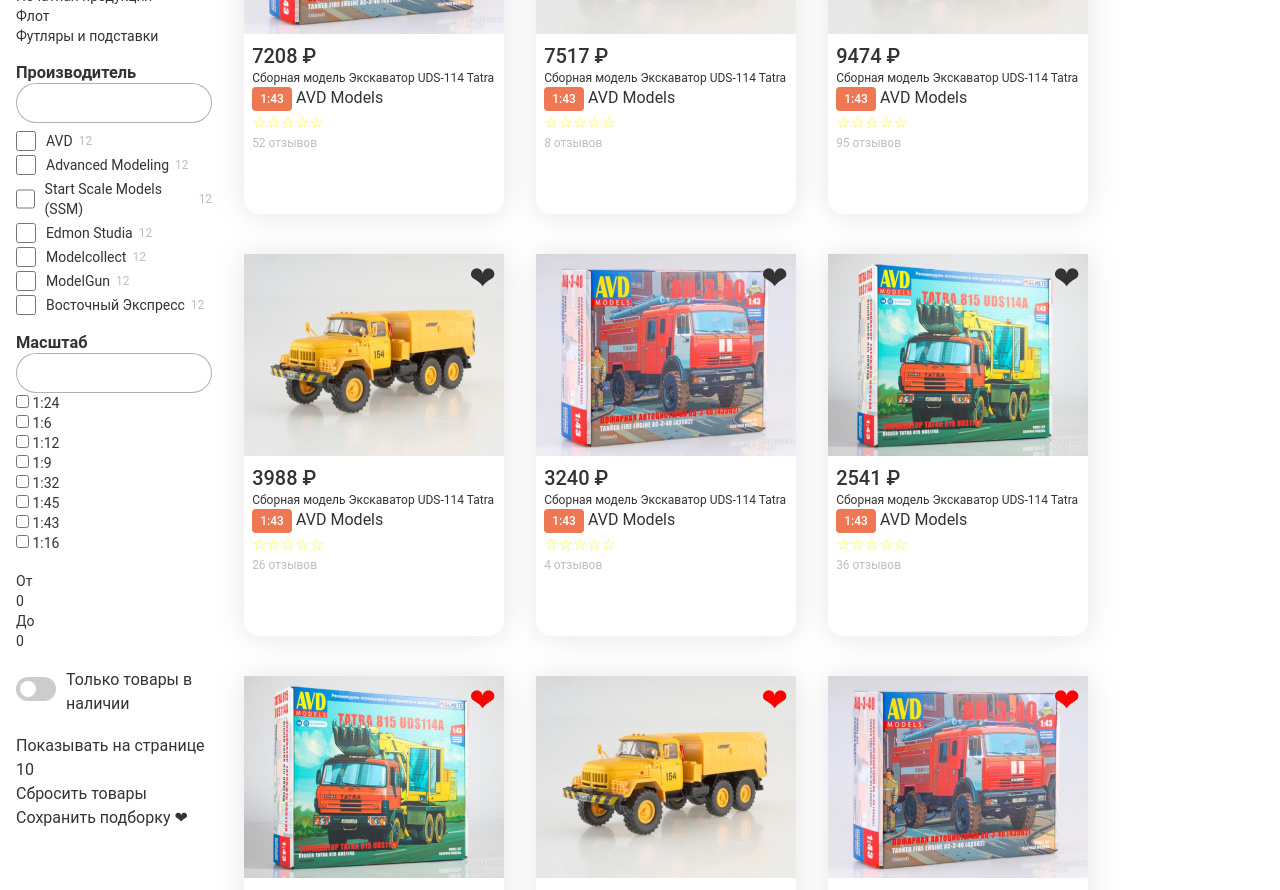
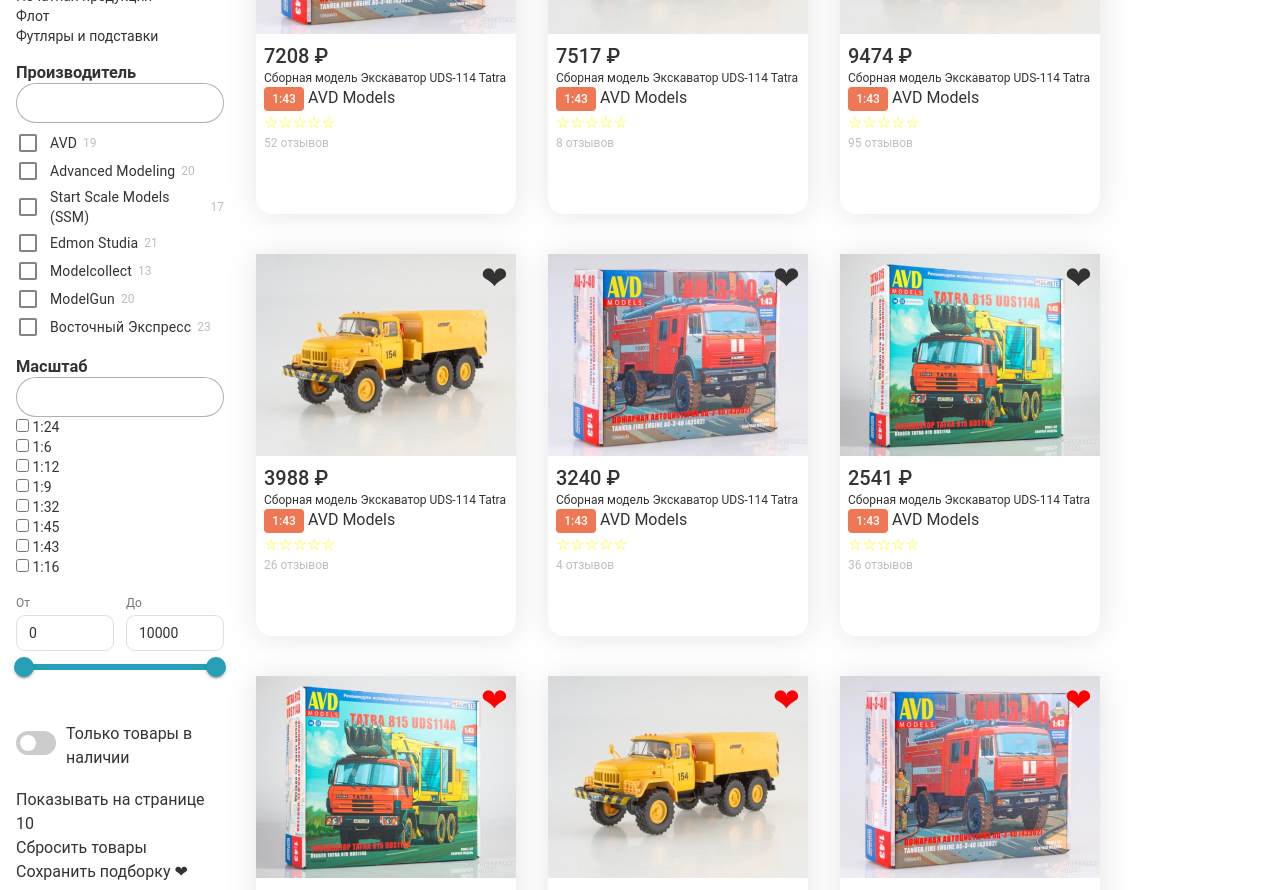
Before and after one commit to S0RGE/test-task-m, a Vue app: page / in a window 1280 px wide. Shown: the part 420-1310 px from the top of the page. Built offline with nearby package versions, Linux system fonts and the light colour scheme.

Commit message:
refactor MenuItem component

```diff
--- a/src/assets/scss/global.scss
+++ b/src/assets/scss/global.scss
@@ -122,16 +122,6 @@
     margin-left: 6px;
     color: #bdbdbd; //$color-secondary-grey
   }
-
-  [type='checkbox'] {
-    width: 20px;
-    height: 20px;
-
-    /* Primary/Primary/Default */
-
-    background: #279fb9;
-    border-radius: 4px;
-  }
 }
 
 .companies-filter_item + .companies-filter_item {
--- a/src/components/Catalog/ProductCatalog.vue
+++ b/src/components/Catalog/ProductCatalog.vue
@@ -42,7 +42,6 @@
     sortProducts(products) {
       let result = [...products];
       result.sort((a, b) => {
-        console.log('a < b: ', a[this.sortBy.name] < b[this.sortBy.name]);
         return a[this.sortBy.name] - b[this.sortBy.name];
       });
 
@@ -71,11 +70,11 @@
         );
 
       // фильтр по цене
-      // result = result.filter(
-      //   (product) =>
-      //     product.price <= this.filters.priceLimit[1] &&
-      //     product.price >= this.filters.priceLimit[0]
-      // );
+      result = result.filter(
+        (product) =>
+          product.price <= this.filters.priceLimit[1] &&
+          product.price >= this.filters.priceLimit[0]
+      );
       return result;
     },
     paginatedProducts() {
--- a/src/components/Catalog/ProductCatalogSortBy.vue
+++ b/src/components/Catalog/ProductCatalogSortBy.vue
@@ -18,7 +18,7 @@
     return {
       selectedSort: '',
       sortItems: [
-        { name: 'popular', value: 'Популярности' },
+        { name: 'messages', value: 'Популярности' },
         { name: 'raiting', value: 'Рейтингу' },
         { name: 'price', value: 'Цене' },
         { name: 'discount', value: 'Скидке' },
--- a/src/components/Menu/MainMenu.vue
+++ b/src/components/Menu/MainMenu.vue
@@ -14,10 +14,7 @@
       <main-menu-product-scale />
     </div>
     <div class="product-filter price-filter">
-      <main-menu-price-filter
-        @set-max-price="setMaxPrice"
-        @set-min-price="setMinPrice"
-      />
+      <main-menu-price-filter @set-price-range="setPriceRange" />
     </div>
     <div class="product-filter in-stock">
       <main-menu-product-instock @set-instock="setInstockFilter" />
@@ -57,10 +54,15 @@
   },
   methods: {
     setCategoryFilter(categoryIndex) {
-      const updatedFilters = {
-        ...this.filters,
-        category: this.categories[categoryIndex],
-      };
+      let updatedFilters = { ...this.filters };
+      if (!categoryIndex) {
+        updatedFilters = { ...updatedFilters, category: '' };
+      } else {
+        updatedFilters = {
+          ...this.filters,
+          category: this.categories[categoryIndex],
+        };
+      }
       this.updateFilters(updatedFilters);
     },
     setInstockFilter(instock) {
@@ -80,6 +82,11 @@
         updatedFilters.companies.splice(companyIndex, 1);
       }
 
+      this.updateFilters(updatedFilters);
+    },
+    setPriceRange(priceRange) {
+      const updatedFilters = this.filters;
+      updatedFilters.priceLimit = priceRange;
       this.updateFilters(updatedFilters);
     },
     setMaxPrice(price) {
--- a/src/components/Menu/MainMenuCategory.vue
+++ b/src/components/Menu/MainMenuCategory.vue
@@ -34,7 +34,11 @@
   },
   methods: {
     setCategory(indexOfCategory) {
-      this.activeCategory = indexOfCategory;
+      if (this.activeCategory === indexOfCategory) {
+        this.activeCategory = null;
+      } else {
+        this.activeCategory = indexOfCategory;
+      }
       this.$emit('set-category-filter', indexOfCategory);
     },
   },
--- a/src/components/Menu/MainMenuCompanies.vue
+++ b/src/components/Menu/MainMenuCompanies.vue
@@ -10,13 +10,13 @@
   ></v-text-field>
   <div class="companies-filter">
     <div
-      v-for="(company, index) in filteredCompanies"
+      v-for="company in filteredCompanies"
       :key="company"
       class="companies-filter_item"
     >
-      <company-item
+      <menu-item
+        :items-count="getCompanyProductCount(company)"
         :company="company"
-        :index="index"
         @set-company-filter="setCompanyFilter"
       />
     </div>
@@ -24,14 +24,13 @@
 </template>
 
 <script>
-import CompanyItem from './CompanyItem.vue';
+import MenuItem from './MenuItem.vue';
 
 export default {
-  components: { CompanyItem },
+  components: { MenuItem },
   data() {
     return {
       companyFilter: '',
-      checkbox1: false,
     };
   },
   props: {
@@ -50,6 +49,17 @@
     setCompanyFilter(company) {
       this.$emit('set-company-filter', company);
     },
+    getCompanyProductCount(company) {
+      const result = this.products.reduce((acc, item) => {
+        // debugger;
+        if (item.company === company) {
+          return acc + 1;
+        }
+        return acc;
+      }, 0);
+
+      return result;
+    },
   },
   created() {
     this.$store.dispatch('GET_COMPANIES');
@@ -60,6 +70,9 @@
         company.toLowerCase().includes(this.companyFilter.toLowerCase())
       );
     },
+    products() {
+      return this.$store.getters.getProducts;
+    },
   },
 };
 </script>
--- a/src/components/Menu/MainMenuPriceFilter.vue
+++ b/src/components/Menu/MainMenuPriceFilter.vue
@@ -1,69 +1,87 @@
 <template>
   <div class="price-display">
-    <div class="price-display_from">
+    <div class="price-display_item">
       <span class="price-display_text">От</span>
       <input
         class="price-display_value"
-        v-model="minPrice"
-        @input="setMinPrice"
+        v-model="priceRange[0]"
+        @input="setPriceRange"
       />
     </div>
-    <div class="price-display_to">
+    <div class="price-display_item">
       <span class="price-display_text">До</span>
       <input
         class="price-display_value"
-        v-model="minPrice"
-        @input="setMinPrice"
+        v-model="priceRange[1]"
+        @input="setPriceRange"
       />
     </div>
   </div>
-  <div class="price-slider"></div>
+  <div class="price-slider">
+    <v-range-slider
+      :step="1"
+      v-model="priceRange"
+      :min="0"
+      :max="10000"
+      color="#279fb9"
+    ></v-range-slider>
+  </div>
 </template>
 
 <script>
 export default {
   data() {
     return {
-      minPrice: 0,
-      maxPrice: 10000,
+      priceRange: [0, 10000],
     };
   },
   emits: {
-    'set-min-price': (value) => typeof value === 'string',
-    'set-max-price': (value) => typeof value === 'string',
+    'set-price-range': (value) => typeof value === 'object',
   },
   methods: {
-    setMinPrice() {
-      this.$emit('set-min-price', this.minPrice);
+    setPriceRange() {
+      this.$emit('set-price-range', this.priceRange);
     },
-    setMaxPrice() {
-      this.$emit('set-max-price', this.maxPrice);
+  },
+  watch: {
+    priceRange() {
+      this.setPriceRange();
     },
   },
 };
 </script>
 
 <style lang="scss">
-.price-slider {
-  position: relative;
+.price-display {
+  display: flex;
+  column-gap: 12px;
 
-  input {
-    position: absolute;
-    left: 0;
-    top: 0;
-    width: 100%;
-    pointer-events: none;
-    // -webkit-appearance: none;
+  .price-display_text {
+    font-weight: 400;
+    font-size: 12px;
+    line-height: 16px;
+
+    color: #757575;
+    margin-bottom: 4px;
   }
 
-  input[type='range']::-webkit-slider-thumb {
-    pointer-events: auto;
-    -webkit-appearance: none;
+  .price-display_item {
+    display: flex;
+    flex-direction: column;
   }
 
-  input[type='range']::-moz-range-thumb {
-    pointer-events: auto;
-    -moz-appearance: none;
+  .price-display_value {
+    border: 1px solid #e0e0e0;
+    border-radius: 9px;
+
+    width: 98px;
+    height: 36px;
+
+    padding: 8px 12px;
+
+    font-weight: 400;
+    font-size: 14px;
+    line-height: 20px;
   }
 }
 </style>
--- a/src/components/Menu/CompanyItem.vue
+++ b/src/components/Menu/MenuItem.vue
@@ -1,12 +1,15 @@
 <template>
-  <input
-    @change="setCompanyFilter(index)"
-    type="checkbox"
-    :id="`company_${index}`"
+  <v-checkbox
     v-model="companyEnters"
-  />
-  <label :for="`company_${index}`"> {{ company }} </label>
-  <span> 12 </span>
+    color="red"
+    value="false"
+    inline="true"
+    hide-details="true"
+    density="true"
+    @click="setCompanyFilter"
+    :label="company"
+  ></v-checkbox>
+  <span> {{ itemsCount }} </span>
 </template>
 
 <script>
@@ -15,8 +18,8 @@
     company: {
       type: String,
     },
-    index: {
-      type: Number,
+    itemsCount: {
+      type: String,
     },
   },
   emits: {
@@ -39,4 +42,15 @@
 };
 </script>
 
-<style></style>
+<style lang="scss">
+.mdi-checkbox-marked::before {
+  color: #279fb9;
+}
+.v-label.v-label--clickable {
+  font-weight: 400;
+  font-size: 14px;
+  line-height: 20px;
+  color: #333333;
+  opacity: 1;
+}
+</style>
```
